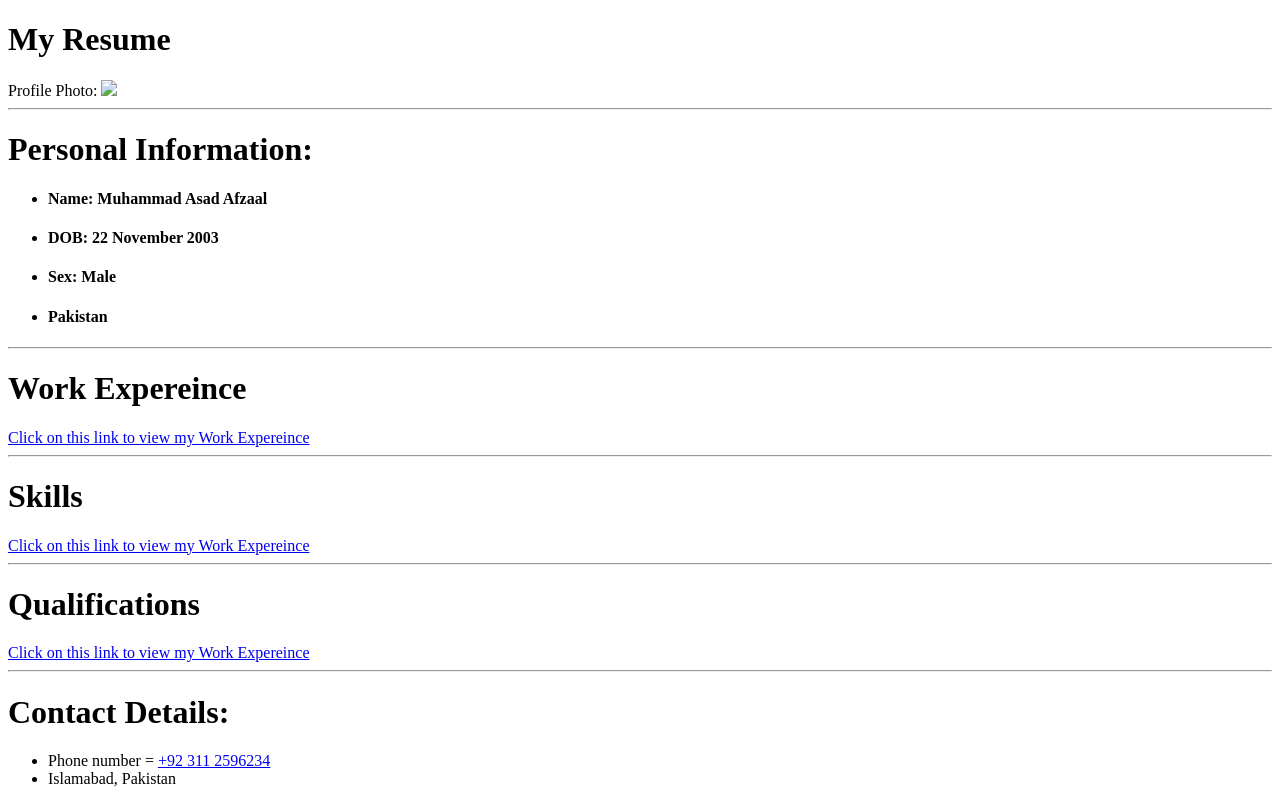
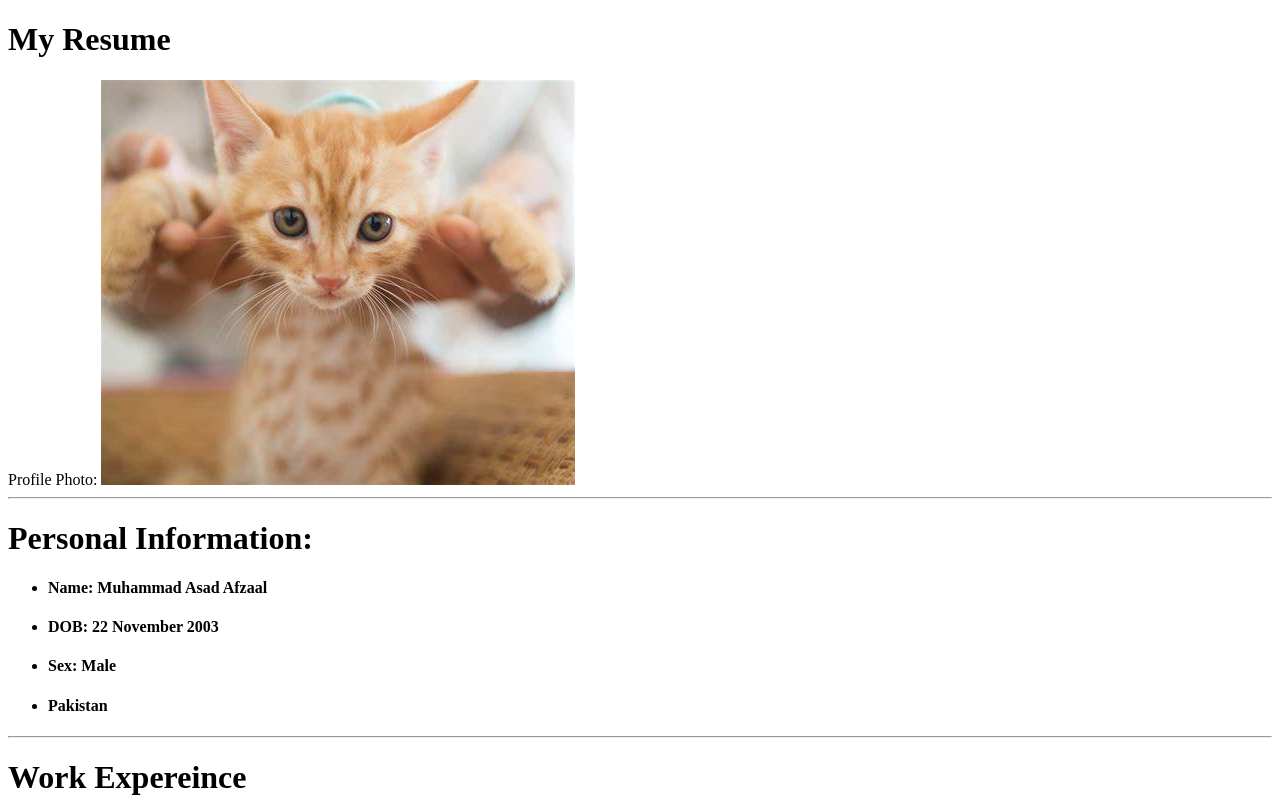
Before and after one commit to Asad1622/html-Resume, a plain HTML site: page index.html in a window 1280 px wide. Shown: the top 800 px of the page. Drawn offline with Linux system fonts and the light colour scheme; the site is published under a folder, as on GitHub Pages, so addresses that start at the root find nothing.

Commit message:
Update index.html

```diff
--- a/index.html
+++ b/index.html
@@ -7,7 +7,7 @@
     </head>
 <body>
 <h1>My Resume</h1>
-Profile Photo: <img src="/cat.png">
+Profile Photo: <img src="cat.png">
 <hr>
 
 <h1>Personal Information:</h1>
```
